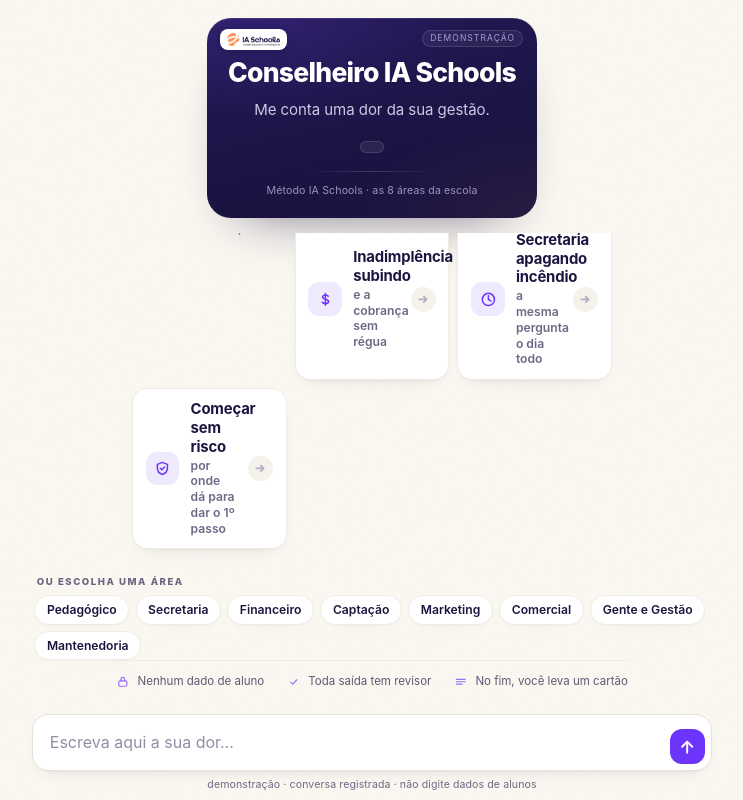
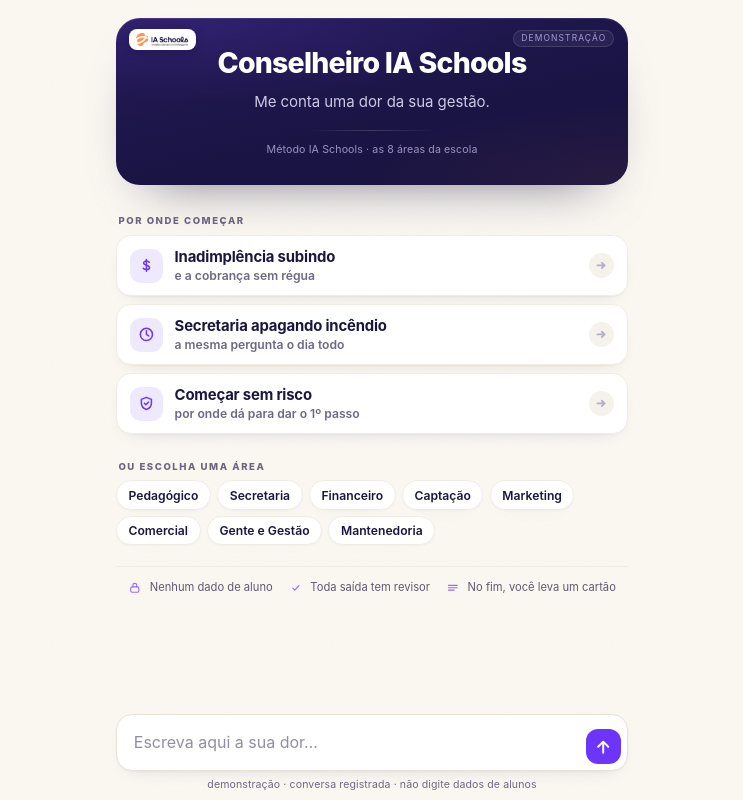
Before and after one commit to IASchools/LPS, a website: page public/ia/index.html in a window 1280 px wide. Shown: the whole page, without its empty margins (268-1011 px from the left). Drawn offline with Linux system fonts and the light colour scheme.

```diff
--- a/public/ia/index.html
+++ b/public/ia/index.html
@@ -22,7 +22,7 @@
 <meta name="twitter:image" content="https://lp.iaschools.com.br/ia/og.png">
 <meta name="apple-mobile-web-app-capable" content="yes">
 <meta name="apple-mobile-web-app-title" content="Conselheiro">
-<link rel="stylesheet" href="./style.css?v=31">
+<link rel="stylesheet" href="./style.css?v=34">
 </head>
 <body>
 
@@ -160,7 +160,7 @@
 <div class="toast" id="toast" role="status"></div>
 <canvas id="canvasCartao" width="1080" height="1920" hidden aria-hidden="true"></canvas>
 
-<script src="./api.js?v=31"></script>
-<script src="./app.js?v=31"></script>
+<script src="./api.js?v=34"></script>
+<script src="./app.js?v=34"></script>
 </body>
 </html>
--- a/public/ia/style.css
+++ b/public/ia/style.css
@@ -1662,3 +1662,61 @@ body::before {
 
 /* V30.2 — com a proporção livre, o recorte volta sem cortar conteúdo */
 .cartao { overflow: hidden; }
+
+/* ============================================================
+   V32 — CONSERTO DO COMPUTADOR
+   Achados: (1) a ficha vazia aparecia porque display:flex anula
+   o atributo hidden; (2) os atalhos viravam colunas apertadas e o
+   cabeçalho encolhia a 319px numa coluna de 720px.
+   ============================================================ */
+
+/* 1. hidden volta a valer em tudo que eu transformei em flex/grid */
+.ficha[hidden], .selos[hidden], .areas-atalho[hidden], .digitando[hidden] { display: none !important; }
+
+/* 2. uma só coluna de conteúdo, tudo alinhado no mesmo eixo */
+.estado-entrada .hero,
+.estado-entrada .chips,
+.estado-entrada .areas-atalho,
+.estado-entrada .selos {
+  width: 100%;
+  max-width: 30rem;
+  margin-left: auto;
+  margin-right: auto;
+}
+.estado-entrada .chips { grid-template-columns: 1fr; }   /* nunca mais lado a lado */
+.estado-entrada .chip { grid-template-columns: auto 1fr auto; }
+
+@media (min-width: 700px) {
+  .estado-entrada .hero,
+  .estado-entrada .chips,
+  .estado-entrada .areas-atalho,
+  .estado-entrada .selos { max-width: 32rem; }
+  .estado-entrada .hero { padding: 1.9rem 2rem 1.7rem; }
+  .estado-entrada .hero-titulo { font-size: 1.78rem; }
+  .estado-entrada .chat { padding-bottom: 0.6rem; }
+  .composer form, .aviso { max-width: 32rem; margin-left: auto; margin-right: auto; }
+  .estado-conversa .mensagens { max-width: 34rem; margin: 0 auto; }
+  .estado-conversa .hero > * { max-width: none; }
+}
+
+/* V32.1 — no computador o rodapé de selos era empurrado para baixo,
+   abrindo 200px de vazio; e os selos quebravam em duas linhas */
+@media (min-width: 700px) {
+  .estado-entrada .chat .selos { margin-top: 1.3rem; }
+  .selos { gap: 1rem; }
+  .selo { font-size: 0.7rem; white-space: nowrap; }
+  .estado-entrada .chat { justify-content: flex-start; }
+}
+
+/* V32.2 — uma coluna só no computador: cabeçalho, mensagens e campo alinhados */
+@media (min-width: 700px) {
+  .estado-conversa .hero {
+    max-width: 32rem;
+    margin-left: auto;
+    margin-right: auto;
+    padding-left: 0;
+    padding-right: 0;
+  }
+  .estado-conversa .mensagens { max-width: 32rem; }
+  .estado-conversa .chat { padding-left: 0; padding-right: 0; }
+}
```
